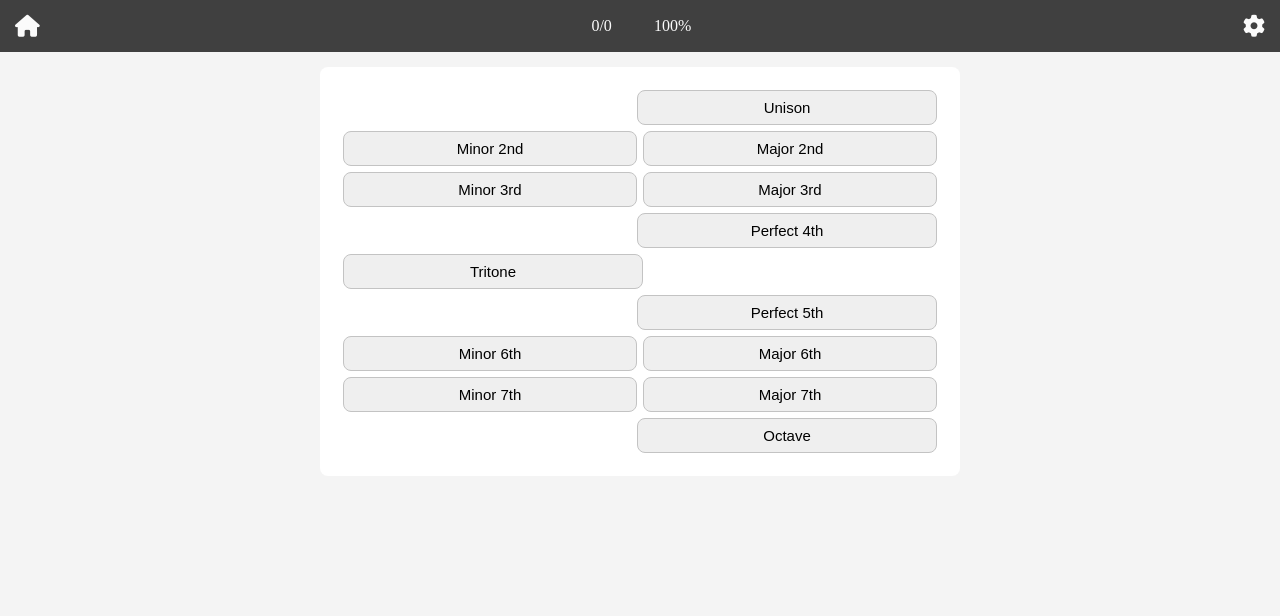
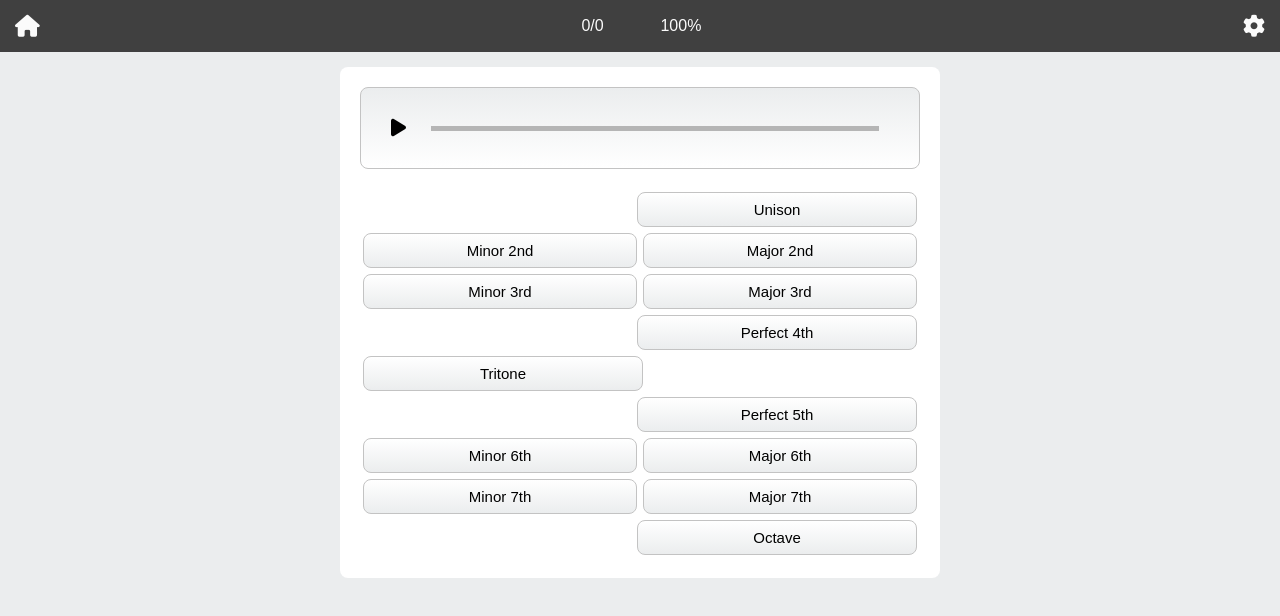
Before and after one commit to mmcgarril/ear-training-app, a React (Vite) app: page / in a window 1280 px wide. Shown: the top 616 px of the page. Built offline with nearby package versions, Linux system fonts and the light colour scheme.

Commit message:
Add playback container and style

```diff
--- a/src/components/Quiz.jsx
+++ b/src/components/Quiz.jsx
@@ -2,6 +2,16 @@ export default function Quiz() {
     return (
         <>
             <div className="quiz-container">
+                <audio>
+                    <source src="./src/assets/C5.mp3" />
+                </audio>
+                <audio>
+                    <source src="./src/assets/D5.mp3" />
+                </audio>
+                <div className="playback-container">
+                    <i class="fa-solid fa-play"></i>
+                    <div className="playback-line"></div>
+                </div>
                 <div className="quiz-row right">
                     <button className="answer-card">Unison</button>
                 </div>
--- a/src/index.css
+++ b/src/index.css
@@ -1,5 +1,5 @@
 :root {
-    --main-bg-color: rgb(244, 244, 244);
+    --main-bg-color: rgb(235, 237, 238);
     --secondary-bg-color : white;
 }
 
@@ -7,6 +7,7 @@ html, body {
     margin: 0;
     padding: 0;
     background-color: var(--main-bg-color);
+    font-family: Arial, Helvetica, sans-serif;
 }
 
 .header {
@@ -15,7 +16,7 @@ html, body {
     justify-content: space-between;
 }
 
-i {
+.header > i {
     color: rgb(251, 251, 251);
     font-size: 22px;
     padding: 15px;
@@ -23,7 +24,7 @@ i {
 
 .score-container {
     color: rgb(251, 251, 251);
-    width: 100px;
+    width: 120px;
     display: flex;
     justify-content: space-between;
     align-items: center;
@@ -32,10 +33,42 @@ i {
 .quiz-container {
     background-color: var(--secondary-bg-color);
     margin: auto;
-    width: 600px;
+    width: 560px;
     margin-top: 15px;
     border-radius: 8px;
     padding: 20px;
+    display: flex;
+    flex-direction: column;
+    align-items: center;
+}
+
+.playback-container {
+    width: 100%;
+    box-sizing: border-box;
+    padding: 30px;
+    margin-bottom: 20px;;
+    background: linear-gradient(to bottom, var(--main-bg-color), white);
+    border-radius: 8px;
+    border: solid rgb(195, 195, 195) 1px;
+    display: flex;
+    justify-content: space-between;
+    align-items: center;
+}
+
+.playback-container > i {
+    color: black;
+    font-size: 20px;
+}
+
+:hover i {
+    cursor: pointer;
+}
+
+.playback-line {
+    width: 90%;
+    height: 5px;
+    margin-right: 10px;
+    background-color: rgb(181, 181, 181);
 }
 
 .quiz-row {
@@ -50,6 +83,7 @@ i {
 .answer-card {
     width: 50%;
     border-radius: 8px;
+    background: linear-gradient(to top, var(--main-bg-color), white);
     border: solid rgb(195, 195, 195) 1px;
     font-size: 15px;
     margin: 3px;
```
Also changed, not shown: 2 other files (tests, documents, lock files or other folders).
